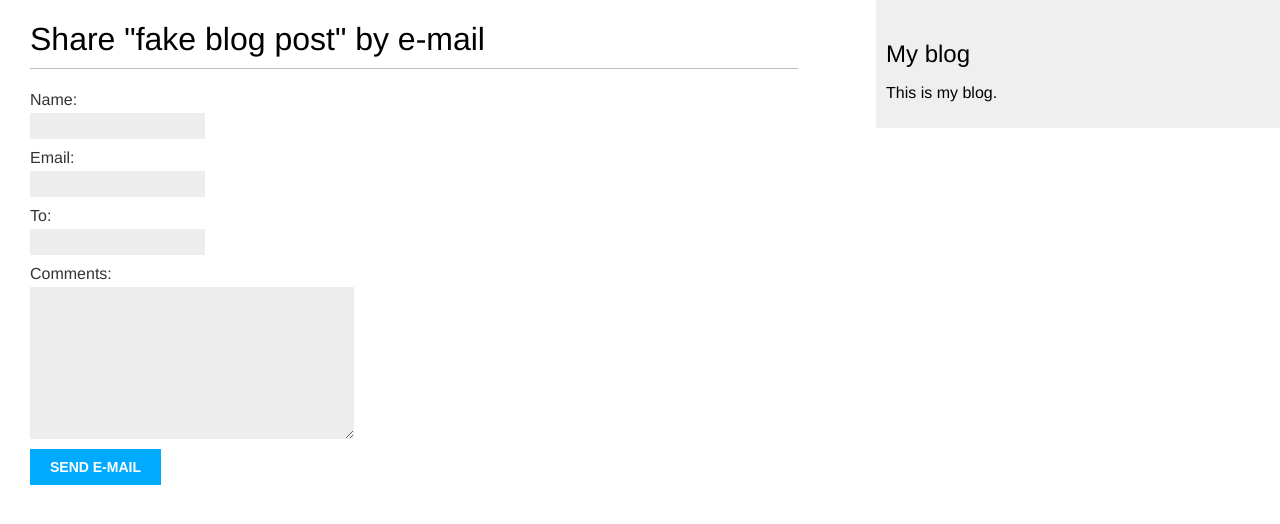
After one commit to SuperJ64/djangoblog, a Django app: page /blog/5/share/ in a window 1280 px wide. The commit adds this page. Shown: the top 524 px of the page. Run offline with Django 3.2, Linux system fonts and the light colour scheme; data comes from the database, SQL or seed files in the repository.

Commit message:
Add ability to share posts through email. No email server setup, so posts don't actually sent, commented out relevent code

```diff
--- a/blog/urls.py
+++ b/blog/urls.py
@@ -8,5 +8,6 @@ urlpatterns = [
     url(r'^(?P<year>\d{4})/(?P<month>\d{2})/(?P<day>\d{2})/(?P<post>[-\w]+)/$',
         views.post_detail,
         name='post_detail'),
+    url(r'^(?P<post_id>\d+)/share/$', views.post_share, name='post_share')
 
 ]
--- a/blog/views.py
+++ b/blog/views.py
@@ -42,7 +42,7 @@ def post_share(request, post_id):
     post = get_object_or_404(Post, id=post_id, status='published')
     sent = False
 
-    if request.method == 'POST'
+    if request.method == 'POST':
         # Form was submitted
         form = EmailPostForm(request.POST)
         if form.is_valid():
@@ -51,7 +51,7 @@ def post_share(request, post_id):
             post_url = request.build_absolute_uri(post.get_absolute_url())
             subject = '{} ({}) recomends you reading "{}"'.format(cd['name'], cd['email'], post.title)
             message = 'Read "{}" at {}\n\n{}\'s comments: {}'.format(post.title, post_url, cd['name'], cd['comments'])
-            send_mail(subject, message, 'admin@myblog.com', [cd['to']])
+            #send_mail(subject, message, 'admin@myblog.com', [cd['to']])
             sent = True
     else:
         form = EmailPostForm()
--- a/djangoblog/settings.py
+++ b/djangoblog/settings.py
@@ -102,3 +102,9 @@ USE_TZ = True
 # https://docs.djangoproject.com/en/1.8/howto/static-files/
 
 STATIC_URL = '/static/'
+
+# EMAIL_HOST=''
+# EMAIL_HOST_USER=''
+# EMAIL_HOST_PASSWORD=''
+# EMAIL_PORT=''
+# EMAIL_USE_TLS=''
--- a/templates/blog/post/detail.html
+++ b/templates/blog/post/detail.html
@@ -4,4 +4,5 @@
     <h1>{{ post.title }}</h1>
     <p class="date">Published {{ post.publish }} by {{ post.author }}</p>
     {{ post.body|linebreaks }}
+    <p><a href="{% url "blog:post_share" post.id %}">Share this post</a></p>
 {% endblock %}
--- /dev/null
+++ b/templates/blog/post/share.html
@@ -0,0 +1,17 @@
+{% extends "blog/base.html" %}
+
+{% block title %}Share a Post{% endblock %}
+
+{% block content %}
+    {% if sent %}
+        <h1>E-mail successfully sent</h1>
+        <p>"{{ post.title }}" was successfully sent by e-mail</p>
+    {% else %}
+        <h1>Share "{{ post.title }}" by e-mail</h1>
+        <form action="." method="post">
+            {{ form.as_p }}
+            {% csrf_token %}
+            <input type="submit" value="Send e-mail">
+        </form>
+    {% endif %}
+{% endblock %}
```
